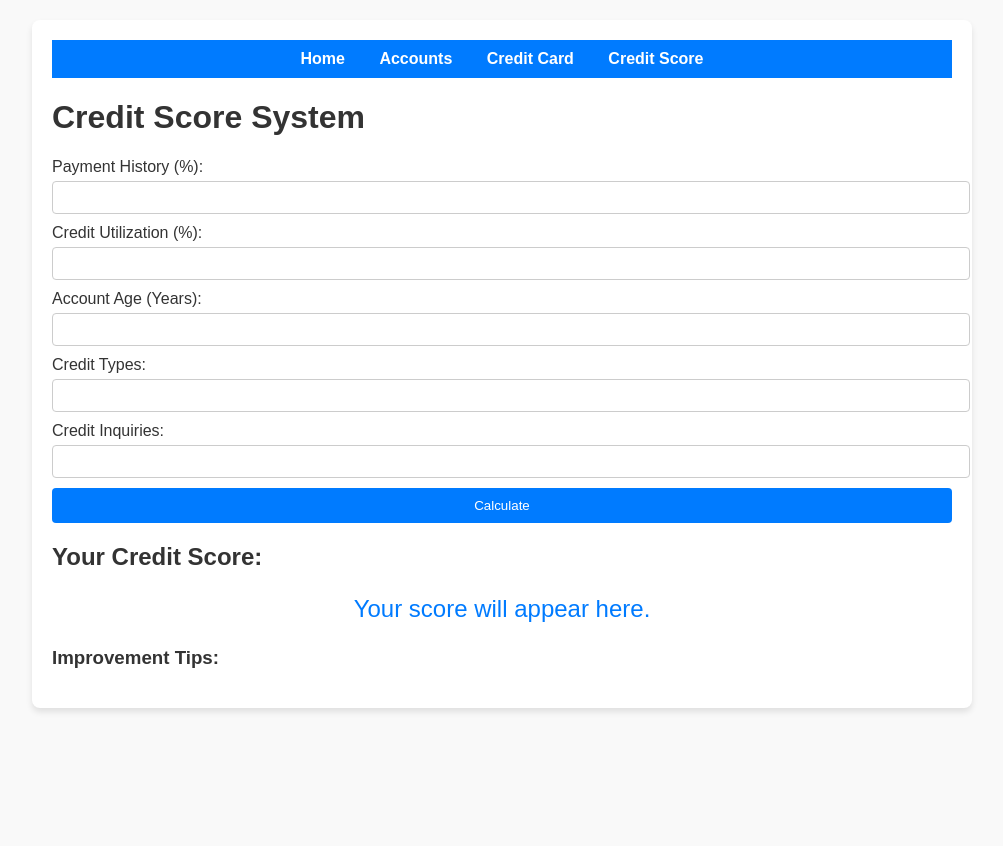
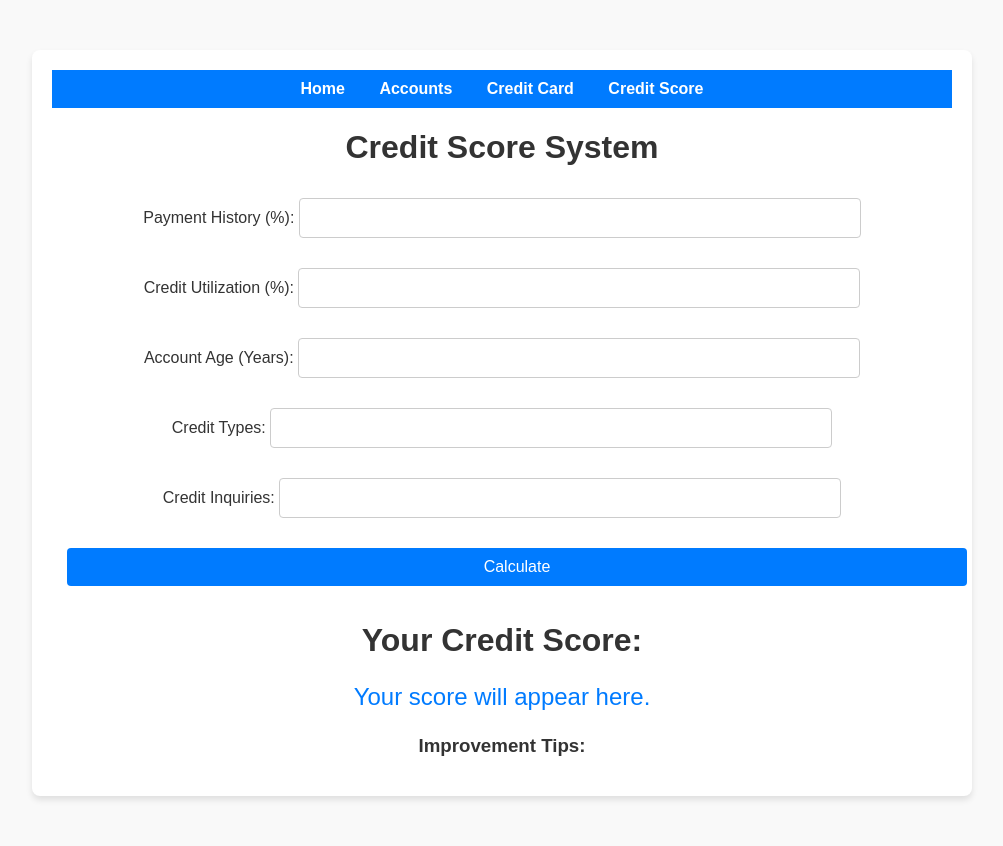
Before and after one commit to HamzaTechFusion/Finace-Buddy, a PHP site: page /html/credit-score.html in a window 1280 px wide. Shown: the whole page, without its empty margins (138-1141 px from the left). Before the commit the page ends 712 px from the top, so only its background shows below. Run offline with PHP 8.4, Linux system fonts and the light colour scheme.

Commit message:
Update stylesheet.css

```diff
--- a/css/stylesheet.css
+++ b/css/stylesheet.css
@@ -301,6 +301,78 @@ ul {
 #home, #accounts, #credit-card {
     margin-top: 20px;
 }
+/* Center the content in the container */
+.container {
+    max-width: 900px;
+    margin: 50px auto;
+    padding: 20px;
+    background-color: #fff;
+    border-radius: 8px;
+    box-shadow: 0 4px 6px rgba(0, 0, 0, 0.1);
+    text-align: center;
+    font-family: Arial, sans-serif;
+}
+
+/* Header styles */
+h2 {
+    font-size: 2rem;
+    color: #333;
+    margin-bottom: 20px;
+}
+
+/* Balance display */
+#balance {
+    font-size: 1.5rem;
+    color: #007bff;
+    font-weight: bold;
+    margin-bottom: 20px;
+}
+
+/* Buttons for Deposit and Withdraw */
+button {
+    display: inline-block;
+    margin: 10px 15px;
+    padding: 10px 20px;
+    background-color: #007bff;
+    color: white;
+    border: none;
+    border-radius: 4px;
+    cursor: pointer;
+    font-size: 1rem;
+}
+
+button:hover {
+    background-color: #0056b3;
+}
+
+/* Action boxes for Deposit and Withdraw */
+.action-box {
+    display: none; /* Initially hidden */
+    margin-top: 20px;
+    padding: 20px;
+    background-color: #f9f9f9;
+    border: 1px solid #ccc;
+    border-radius: 4px;
+    box-shadow: 0 2px 4px rgba(0, 0, 0, 0.1);
+}
+
+/* Input fields inside action boxes */
+input[type="number"] {
+    width: 60%;
+    padding: 10px;
+    margin: 10px 0;
+    border: 1px solid #ccc;
+    border-radius: 4px;
+    font-size: 1rem;
+}
+
+/* Message styles */
+#message {
+    margin-top: 15px;
+    font-size: 1rem;
+    font-weight: bold;
+}
+
 
 #home h2, #accounts h2, #credit-card h2 {
     color: #555;
```
